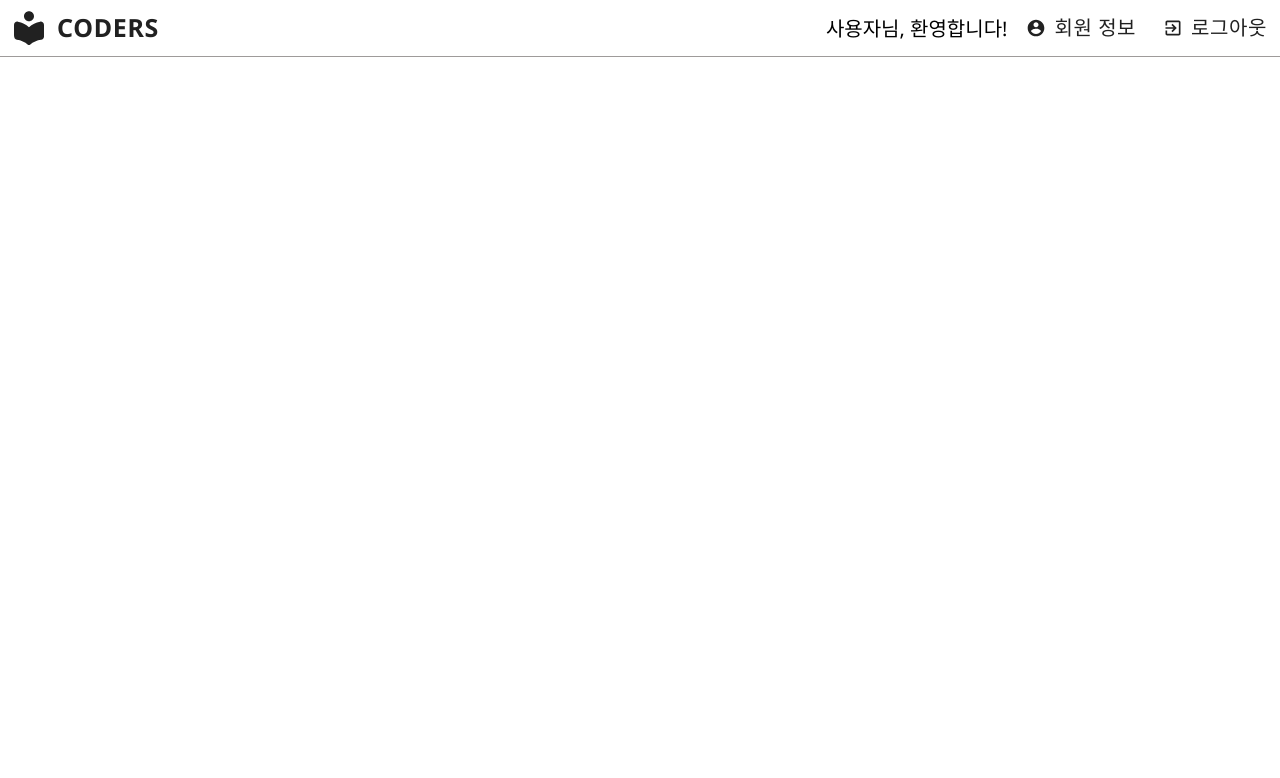
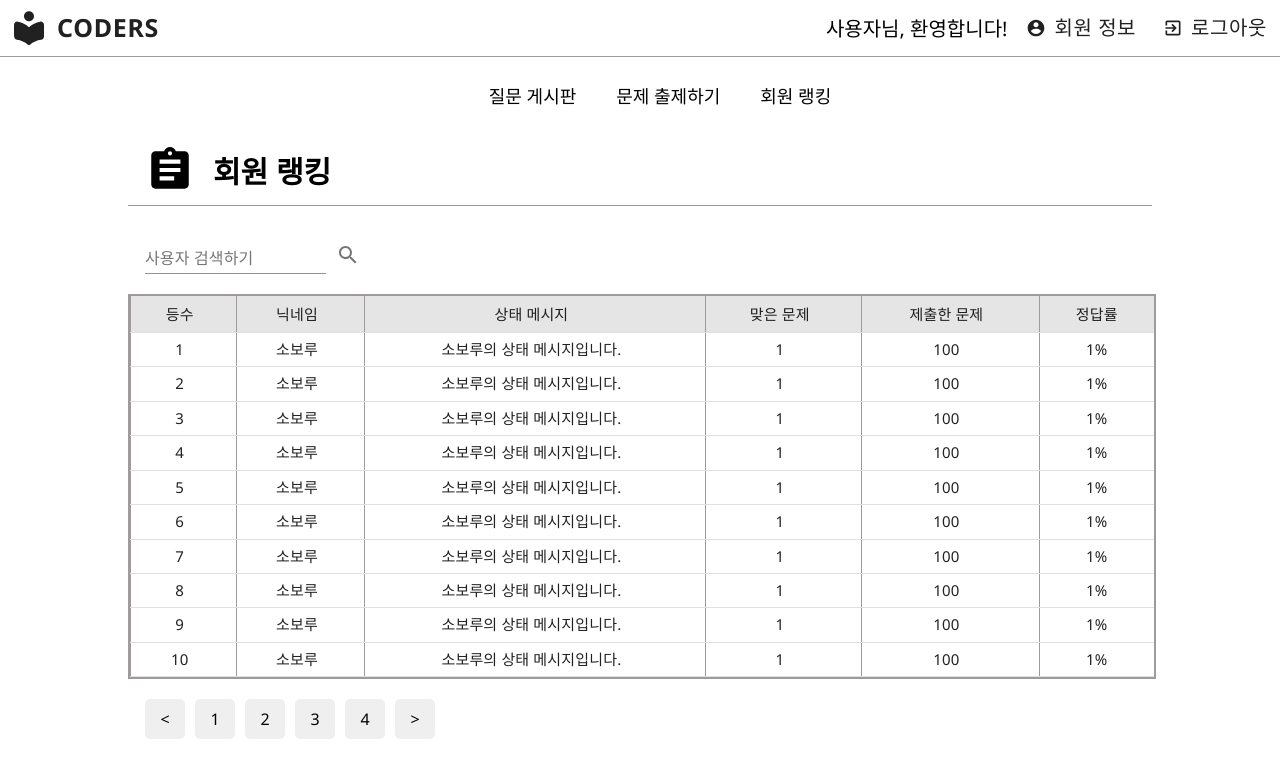
Before and after one commit to CSUOS/coders, a React (Create React App) app in the folder frontend/: page /ranking in a window 1280 px wide. Shown: the top 778 px of the page. Built offline with nearby package versions, Linux system fonts and the light colour scheme.

Commit message:
Add ranking view

```diff
--- a/frontend/src/components/UI/MenuBar.js
+++ b/frontend/src/components/UI/MenuBar.js
@@ -6,7 +6,7 @@ const MenuBar = () => {
 	const menus = [
 		['질문 게시판', '/question'],
 		['문제 출제하기', '/submit'],
-		['회원 랭킹', '/rankings'],
+		['회원 랭킹', '/ranking'],
 	];
 	return (
 		<Grid className="menubar">
--- a/frontend/src/components/View/MainView.js
+++ b/frontend/src/components/View/MainView.js
@@ -2,7 +2,7 @@ import React from 'react';
 import { Grid } from '@material-ui/core';
 import { Route } from 'react-router-dom';
 import { Header } from '../UI';
-import { Home, User, Problem, Question } from '.';
+import { Home, User, Problem, Question, Rangking } from '.';
 
 const MainView = () => {
 	const userName = '사용자';
@@ -15,6 +15,7 @@ const MainView = () => {
 				<Route exact path="/user" component={User} />
 				<Route path="/problem" component={Problem} />
 				<Route path="/question" component={Question} />
+				<Route path="/ranking" component={Rangking} />
 			</Grid>
 		</>
 	);
--- /dev/null
+++ b/frontend/src/components/View/RangkingView.js
@@ -0,0 +1,54 @@
+import React from 'react';
+import { Grid } from '@material-ui/core';
+import {
+	PageHeader,
+	MenuBar,
+	ProblemTable,
+	Pagination,
+	SearchInput,
+} from '../UI';
+
+const RangkingView = () => {
+	const mainTitle = '회원 랭킹';
+	const tableHead = [
+		'등수',
+		'닉네임',
+		'상태 메시지',
+		'맞은 문제',
+		'제출한 문제',
+		'정답률',
+	];
+	const tableBody = [...Array(10)].map((_, index) => [
+		index + 1,
+		'소보루',
+		'소보루의 상태 메시지입니다.',
+		'1',
+		'100',
+		'1%',
+	]);
+	const label = '사용자 검색하기';
+
+	return (
+		<Grid className="ranking">
+			<MenuBar />
+			<Grid className="ranking-container">
+				<PageHeader mainTitle={mainTitle} />
+				<Grid className="ranking-content">
+					<Grid className="ranking-tableselector">
+						<Grid className="ranking-search">
+							<SearchInput label={label} />
+						</Grid>
+					</Grid>
+					<ProblemTable head={tableHead} rows={tableBody} />
+					<Grid className="ranking-tableselector">
+						<Grid className="ranking-pagination">
+							<Pagination count={4} />
+						</Grid>
+					</Grid>
+				</Grid>
+			</Grid>
+		</Grid>
+	);
+};
+
+export default RangkingView;
--- a/frontend/src/components/View/index.js
+++ b/frontend/src/components/View/index.js
@@ -4,3 +4,4 @@ export { default as Home } from './HomeView';
 export { default as User } from './UserView';
 export { default as Problem } from './ProblemView';
 export { default as Question } from './QuestionView';
+export { default as Rangking } from './RangkingView';
--- a/frontend/src/scss/main.scss
+++ b/frontend/src/scss/main.scss
@@ -29,3 +29,4 @@
 @import './view/user';
 @import './view/login';
 @import './view/question';
+@import './view/ranking';
--- /dev/null
+++ b/frontend/src/scss/view/_ranking.scss
@@ -0,0 +1,22 @@
+.ranking{
+	.ranking-container {
+		width: 100%;
+		height: 100%;
+		.ranking-content {
+			padding: 0% 10%;
+			width: 80%;
+			height: 100%;
+			.ranking-tableselector{
+				padding: 20px 17px;
+				.ranking-search {
+					display: flex;
+					justify-content: flex-start;
+				}
+				.ranking-pagination {
+					display: flex;
+					justify-content: space-between;
+				}
+			}
+		}
+	}
+}
```
